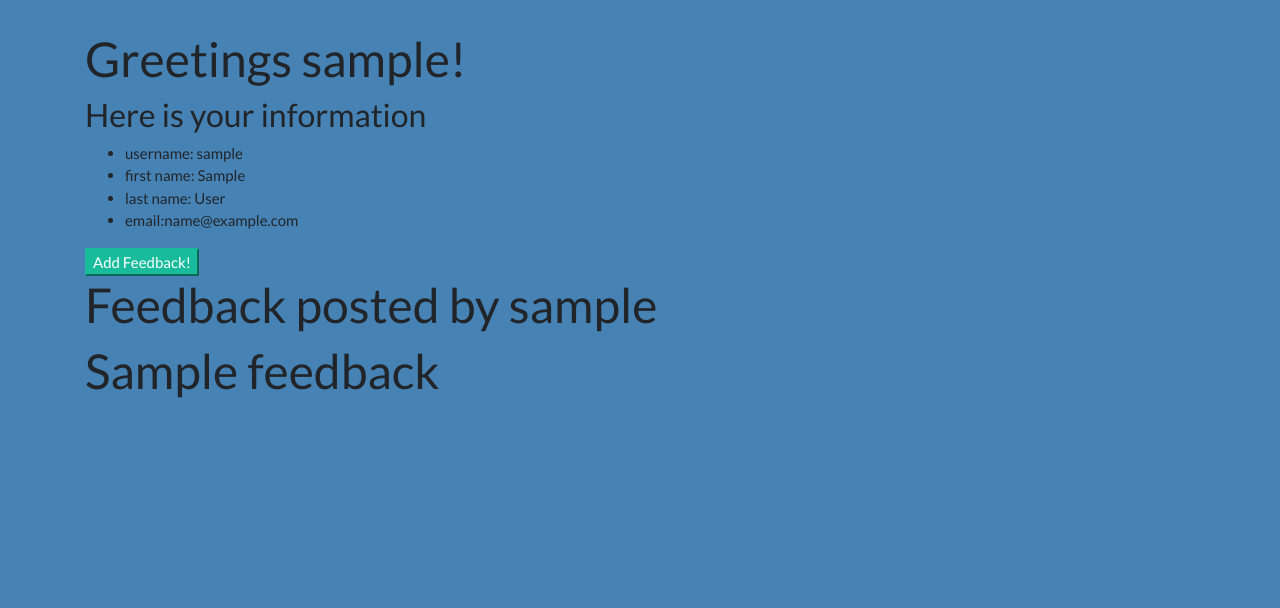
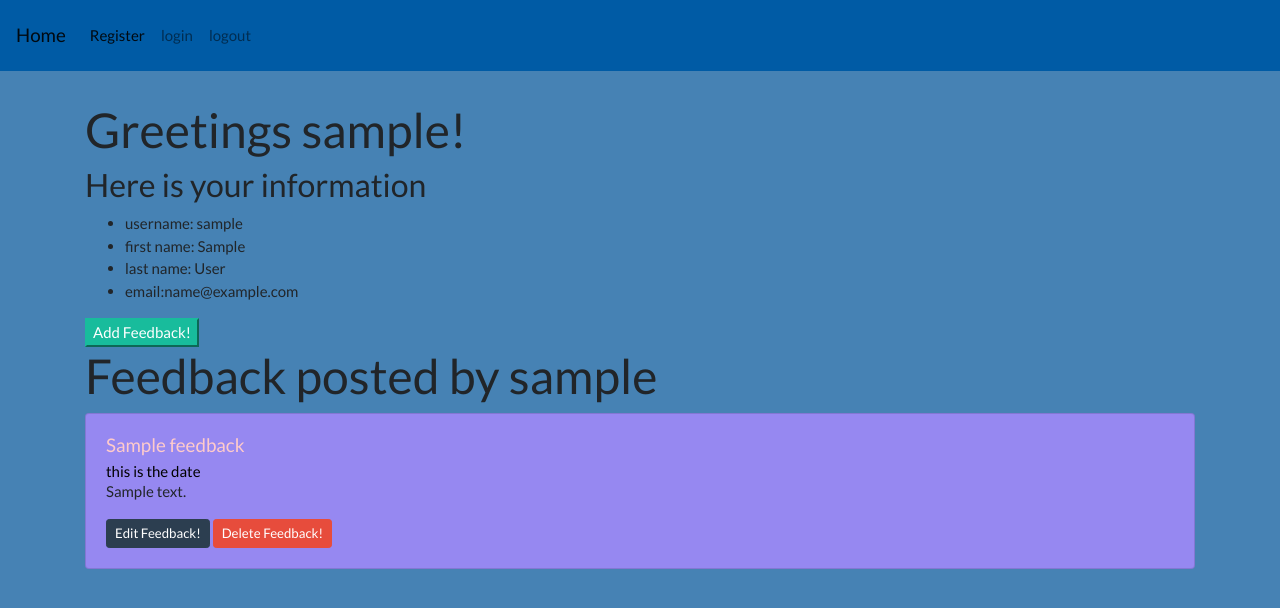
Before and after one commit to ItsTheRealVictor/SB_feedback, a Flask app: a page that uses templates/base.html in a window 1280 px wide. Shown: the top 608 px of the page. Run offline with Flask 2, Linux system fonts and the light colour scheme; the visitor is signed in with stand-in values (Sample User, id 1); tables that the repository leaves empty hold one stand-in row (values such as "Sample post"); some libraries are stand-ins or nearby versions.

Commit message:
added navbar, feedback cards

```diff
--- a/static/styles.css
+++ b/static/styles.css
@@ -1,3 +1,16 @@
 body{
     background-color: steelblue;
 }
+
+.card{
+    background-color: rgb(150, 136, 241)
+}
+.card-title{
+    color:rgb(255, 203, 203) !important;
+}
+.card-subtitle{
+    color:black !important;
+}
+.navbar{
+    background-color:rgb(0, 91, 165) !important;
+}
--- /dev/null
+++ b/templates/_navbar.html
@@ -0,0 +1,13 @@
+<nav class="navbar navbar-expand-lg navbar-light bg-light">
+    <a class="navbar-brand" href="/">Home</a>
+    <button class="navbar-toggler" type="button" data-toggle="collapse" data-target="#navbarNavAltMarkup" aria-controls="navbarNavAltMarkup" aria-expanded="false" aria-label="Toggle navigation">
+      <span class="navbar-toggler-icon"></span>
+    </button>
+    <div class="collapse navbar-collapse" id="navbarNavAltMarkup">
+      <div class="navbar-nav">
+        <a class="nav-item nav-link active" href="/register">Register<span class="sr-only">(current)</span></a>
+        <a class="nav-item nav-link" href="/login">login</a>
+        <a class="nav-item nav-link" href="/logout">logout</a>
+      </div>
+    </div>
+  </nav>
--- a/templates/base.html
+++ b/templates/base.html
@@ -15,6 +15,7 @@
     {% endblock %}
 </head>
 <body>
+    {% include '/_navbar.html'   %}
     <div class="container" style="margin-top: 2em">
         {% for msg in get_flashed_messages() %}
         <div class="alert alert-success">{{ msg }}</div>
--- /dev/null
+++ b/templates/includes/cards/_feedbackCard.html
@@ -0,0 +1,18 @@
+<div>
+    <div class="card my-2">
+        <div class="card-body">
+            <h5 class="card-title text-info feedback-title">{{feedback.title}}</h5>
+            <h6 class="card-subtitle text-muted">this is the date</h6>
+            <p class="card-text">{{feedback.content}}</p>
+            {% if session['username'] == feedback.username %}
+            <form style="display:inline" action="/tweets/{{feedback.id}}/edit" method="POST">
+                <button class="btn btn-sm btn-primary">Edit Feedback!</button>
+            </form>
+            <form style="display:inline" action="/tweets/{{feedback.id}}/delete" method="POST">
+                <button class="btn btn-sm btn-danger">Delete Feedback!</button>
+            </form>
+            {% endif %}
+
+        </div>
+    </div>
+</div>
--- a/templates/register.html
+++ b/templates/register.html
@@ -3,7 +3,7 @@
     <body>
         {% block body %}
         <h1>Hello I am the register page</h1>
-        {% include 'includes/_registerForm.html'   %}
+        {% include 'includes/forms/_registerForm.html'   %}
 
 
 
--- a/templates/user_info.html
+++ b/templates/user_info.html
@@ -16,7 +16,7 @@
 
             <h1>Feedback posted by {{user.username}}</h1>
             {% for feedback in user.feedback %}
-                <h1>{{feedback.title}}</h1>
+                {% include '/includes/cards/_feedbackCard.html'   %}
             {% endfor %}
 
 
```
Also changed, not shown: templates/home.html (+1 -9 lines).
